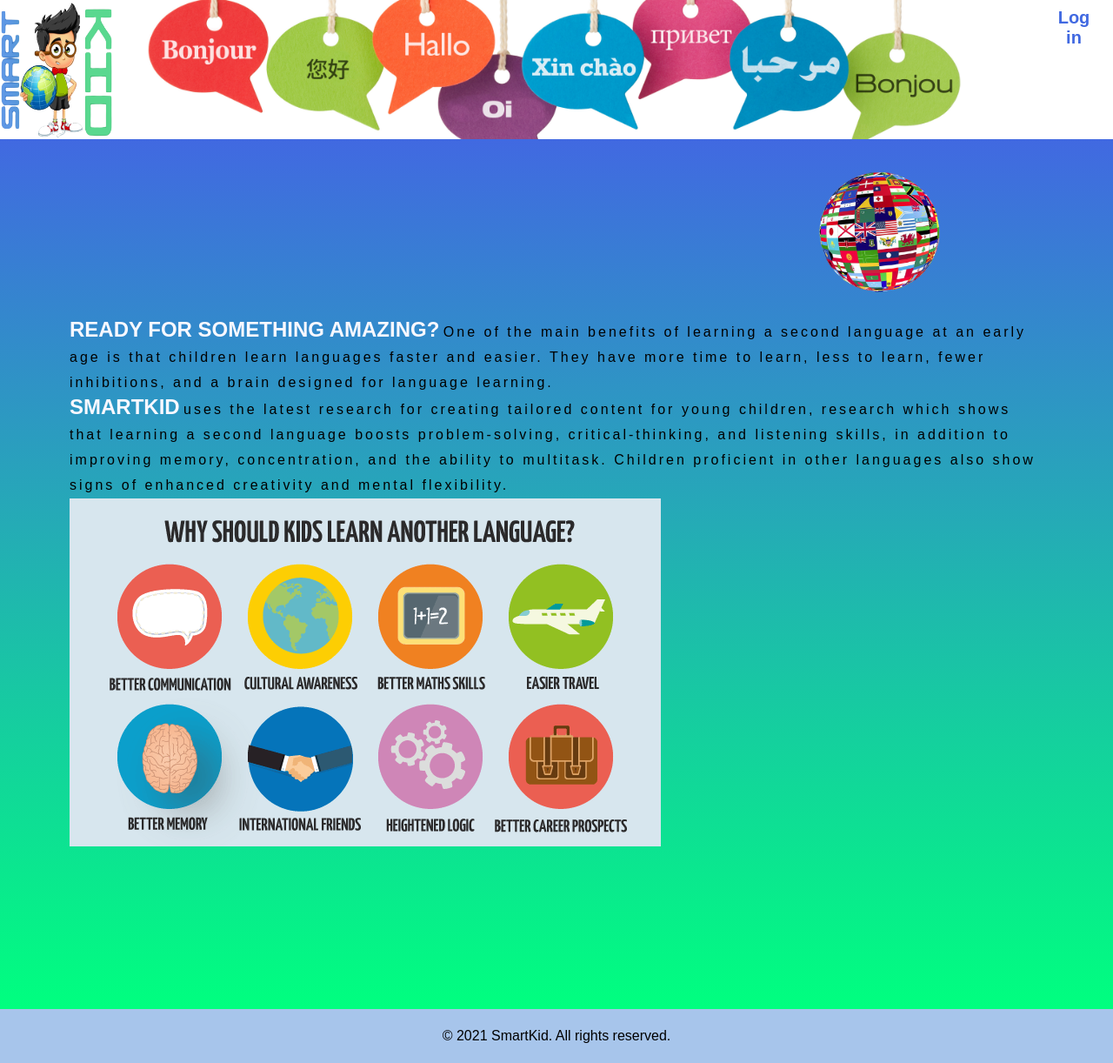
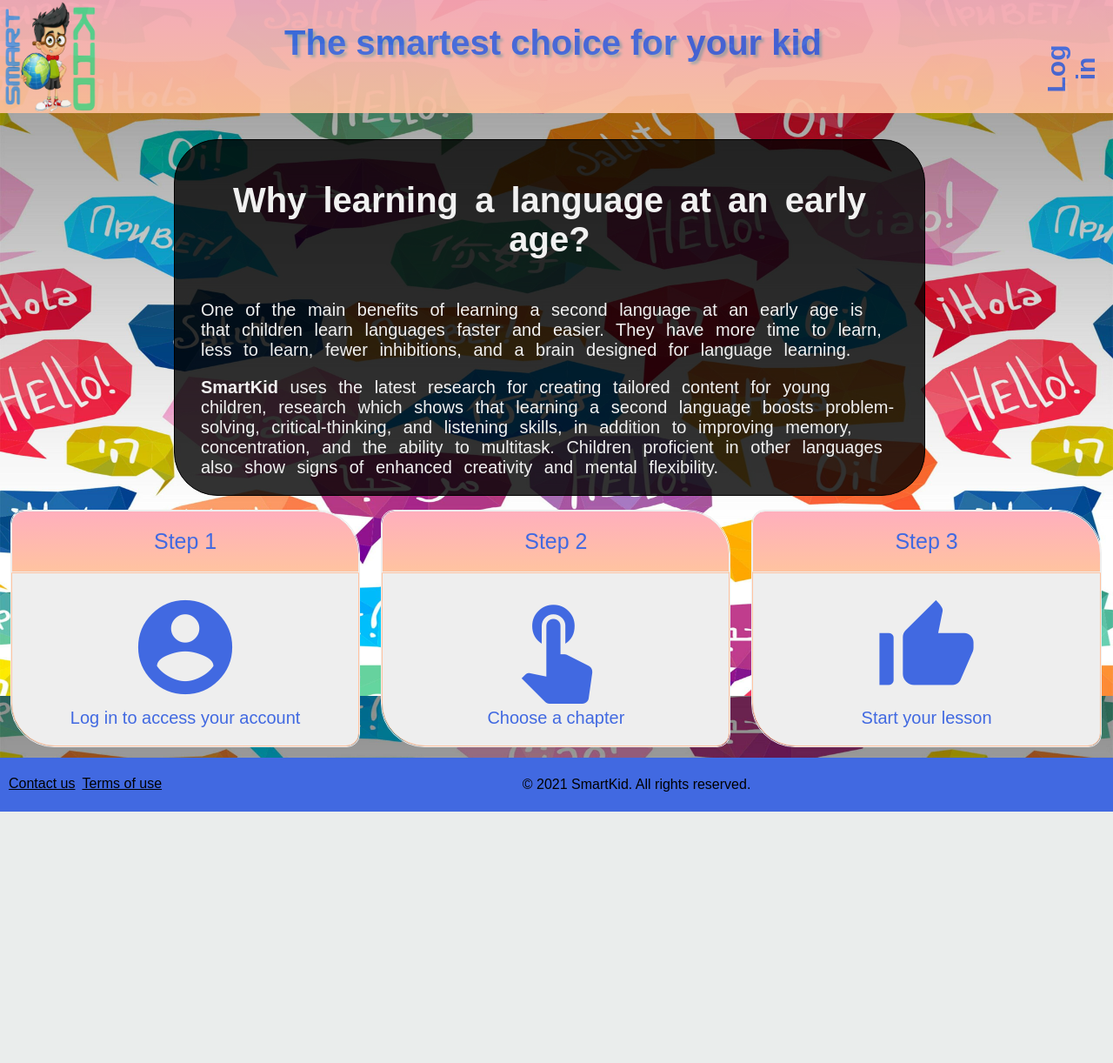
Before and after one commit to cristianlucian/smartkid2, a PHP site: page /login.html in a window 1280 px wide. Shown: the whole page at 87% size. After the commit the page ends 933 px from the top, so only its background shows below. Run offline with PHP 8.4, Linux system fonts and the light colour scheme.

Commit message:
second week

```diff
--- a/login.html
+++ b/login.html
@@ -4,172 +4,362 @@
   <title>SmartKid</title>
   <meta charset="utf-8">
   <meta name="viewport" content="width=device-width, initial-scale=1">
-<link rel="stylesheet" href="https://cdnjs.cloudflare.com/ajax/libs/font-awesome/4.7.0/css/font-awesome.min.css">
+  <link rel="stylesheet" href="https://fonts.googleapis.com/icon?family=Material+Icons">
+
   <style>
   * {
     box-sizing: border-box;
-  font-family: Arial, Helvetica, sans-serif;
   }
 
   body {
     margin: 0;
     font-family: Arial, Helvetica, sans-serif;
+    background-color: #eee;
+    background-image: url("background1.jpg");
+    background-repeat: no-repeat;
+    background-attachment: fixed;
+    background-size: 100% 100%;
   }
 
   .container {
-  height: 160px;
-  background-image: url("banner1.jpg");
-  background-position: center;
-  background-repeat: no-repeat;
-  background-size: 80%;
+    height: 130px;
+    background-image: linear-gradient(180deg, #ffafbd, #ffc3a0);
+    opacity: 0.9;
     display: -webkit-box;
-  display: -ms-flexbox;
     display: flex;
-  -ms-flex-wrap: wrap;
     flex-wrap: wrap;
+    -webkit-box-pack: justify;
+    justify-content: space-between;
   }
 
   .container .logo {
     max-width: 250px;
     float:left;
+    padding-left: 5px;
   }
 
-.container .logo a {
-  display: -webkit-box;
-  display: -ms-flexbox;
-  display: flex;
-  -ms-flex-wrap: wrap;
-  flex-wrap: wrap;
-  height: 160px;
+  .container .logo img {
+    max-width: 100%;
+    max-height: 130px;
   }
 
-.container .logo a img {
-  max-width: 100%;
-  max-height: 160px;
+  .container h1 {
+    font-size: 40px;
+    font-weight: 800;
+    text-align: center;
+    color: RoyalBlue;
+    text-shadow: 3px 3px 3px #ababab;
   }
 
-.container .login{
-  width: 90px;
+  .container #login{
+    width: 120px;
+    height: 260px;
     float:right;
     position: relative;
   }
 
-.container .login button {
+  .container #login button {
     float: right;
-  padding: 10px;
-  background-color: Transparent;
-  margin: 0;
+    background-color: transparent;
     position: absolute;
-  top: 20%;
-  left: 50%;
-  -ms-transform: translate(-50%, -50%);
+    top: 17%;
+    left: 20%;
     transform: translate(-50%, -50%);
-  font-size: 20px;
+    transform:rotate(-90deg);
+    -webkit-transform:rotate(-90deg);
+    text-align: center;
+    font-size: 30px;
     font-weight: 900;
     color: RoyalBlue;
     border: none;
     cursor: pointer;
   }
 
-.container .login button:hover {
+  .container #login button:hover {
+    color: white;
+    text-shadow: 2px 2px 4px #000000;
+  }
+
+  .form-popup {
+    display: none;
+    position: relative;
+    max-width: 300px;
+    margin-top: 0px;
+    border: none;
+    background-color: transparent;
+  }
+
+  .form-inline {
+    background-color: transparent;
+    display: flex;
+    flex-direction: column;
+    align-items: center;
+  }
+
+  .form-inline input {
+    vertical-align: middle;
+    margin: 5px 10px 5px 0;
+    padding: 7px;
+    width: 70%;
+    color:RoyalBlue;
+    font-weight: 700;
+    font-size: 18px;
+    letter-spacing: 1px;
+    background: rgba(136, 126, 126, 0.04);
+    border: none;
+    border-radius: 40px;
+    outline: none;
+    box-sizing: border-box;
+    border: 2px solid rgba(0, 0, 0, 0.02);
+    text-align: center;
+  }
+
+  .form-inline input:focus {
+    border: 2px solid rgba(0, 0, 0, 0.18);
+  }
+
+  .form-inline button {
+    background-color: transparent;
+    text-align: center;
+    font-size: 20px;
+    font-weight: 700;
+    color: RoyalBlue;
+    border: none;
+    cursor: pointer;
+  }
+
+  .form-inline button:hover {
     color: white;
     text-shadow: 2px 2px 4px #000000;
   }
 
   .content {
-  background-color: #709fb0;
-  padding-left: 80px;
-  padding-right: 80px;
-  padding-top: 5px;
-  height: 1000px;
-  background-image: linear-gradient(180deg, RoyalBlue, SpringGreen);
+    display: inline-block;
+    padding-top: 30px;
+    padding-left: 200px;
   }
 
-.ball {
-  width: 200px;
-  height: 200px;
-  background-image: url("logo11.png");
-  background-position: center;
-  background-repeat: no-repeat;
-  background-size: 100%;
-  position: relative;
-  animation: myfirst 30s 10;
-  animation-direction: alternate;
+  .text-block {
+    border: 1px solid black;
+    border-radius: 50px;
+    background-color: rgba(0, 0, 0, 0.8);
+    max-width: 80%;
+    font-size: 20px;
+    color: #f1f1f1;
+    word-spacing: 8px;
+    overflow: auto;
+    padding-top: 20px;
+    padding-left: 30px;
+    padding-right: 30px;
   }
 
-.content h2 {
-  text-transform: uppercase;
-  display: inline;
-  color: GhostWhite;
+  .text-block h1 {
+    text-align: center;
+    padding-bottom: 20px;
   }
 
-.content p {
-  text-indent: 50px;
-  text-align: justify;
-  letter-spacing: 3px;
-  display: inline;
-  line-height: 1.8;
+  .columns {
+    position: relative;
+    float: left;
+    width: 33.3%;
+    padding: 12px;
   }
 
-.content img {
-  width: auto;
-  height: auto;
-  left, right: 0;
+  .columns .steps {
+    list-style-type: none;
+    border: 1px solid #eee;
+    border-radius: 15px 50px;
+    margin: 0;
+    padding: 0;
+    -webkit-transition: 0.3s;
+    transition: 0.3s;
+  }
+
+  .columns .steps .header {
+    background-image: linear-gradient(180deg, #ffafbd, #ffc3a0);
+    border: 1px solid #eee;
+    border-radius: 15px 50px 0px 0px;
+    color: RoyalBlue;
+    font-size: 25px;
+  }
+
+  .columns .steps li {
+    padding: 20px;
+    color: RoyalBlue;
+    font-weight: 500;
+    text-align: center;
+  }
+
+  .columns .steps .details {
+    background-color: #eee;
+    border: 1px solid #ffc3a0;
+    border-radius: 0px 0px 15px 50px;
+    font-size: 20px;
+  }
+
+  .material-icons {
+    font-size: 130px;
   }
 
   .footer {
-  background-color: #a7c5eb;
+    top: 20px;
+    left: 0;
+    bottom: 0;
+    background-color: RoyalBlue;
     padding: 6px;
+    display: inline-block;
+    width: 100%;
+  }
+
+  .footer a {
+    float: left;
+    padding: 4px;
+    padding-top: 15px;
+    text-align: center;
+    color: black;
+  }
+
+  .footer a:hover {
+    color: white;
   }
 
   .footer p {
     text-align: center;
   }
 
-@keyframes myfirst {
-  0%   { left: 0px; top: 0px;}
-  50%  { left: 960px; top: 0px;}
-  100% { left: 0px; top: 0px;}
+
+
+  @media only screen and (max-width: 600px) {
+
+    .container h1 {
+      display: none;
     }
 
-@media only screen and (min-width: 450px) {
-  .container {
-    -webkit-box-pack: justify;
-    -ms-flex-pack: justify;
-    justify-content: space-between;
+    .container #login button {
+      font-size: 20px;
+      left: 35%;
     }
 
-  .container .logo {
-    -webkit-box-flex: 1;
-    -ms-flex: 1;
-    flex: 1;
+    .form-inline input {
+      font-size: 14px;
     }
+
+    .form-inline button {
+      font-size: 14px;
+      padding-top: 10px;
     }
+
+    .content {
+      padding-top: 10px;
+      padding-left: 50px;
+    }
+
+    .text-block {
+      max-width: 90%;
+      font-size: 14px;
+      padding-top: 5px;
+      padding-left: 13px;
+      padding-right: 13px;
+      word-spacing: 4px;
+    }
+
+    .text-block h1{
+      font-size: 17px;
+      padding-bottom: 10px;
+    }
+
+    .columns {
+      width: 90%;
+      padding-left: 60px;
+    }
+
+    .columns .steps .header {
+      font-size: 17px;
+    }
+
+    .columns .steps .details {
+      font-size: 14px;
+    }
+
+    .material-icons {
+      font-size: 80px;
+    }
+
+    .footer {
+      font-size: 12px;
+    }
+
+    .footer a {
+      width: 100%;
+      padding: 3px;
+    }
+
+  }
+
 </style>
+
+<script>
+
+function openForm() {
+  document.getElementById("myForm").style.display = "block";
+}
+
+function hideButton() {
+  document.getElementById("login").style.display = "none";
+}
+
+</script>
+
 </head>
+
 <body>
-
   <div class="container">
     <div class="logo">
-          <a href="#"><img src="logo4.png" alt="logo"></a>
+      <a href="login.html"><img src="logo4.png" alt="logo"></a>
     </div>
-      <div class="login">
-          <button type="submit">Log in</button>
+    <h1>The smartest choice for your kid</h1>
+    <div id="login" onclick="hideButton()">
+      <button type="submit" onclick="openForm()">Log in</button>
+    </div>
+    <div class="form-popup" id="myForm">
+      <form class="form-inline" action="website.php">
+        <input type="username" id="username" placeholder="Username" name="username">
+        <input type="password" id="pwd" placeholder="Password" name="password">
+        <button type="submit">Let me in</button>
+      </form>
     </div>
   </div>
 
   <div class="content">
-  <div class="ball">
-
-  </div>
-  <div class="writing">
-    <h2>Ready for something amazing?</h2> <p>One of the main benefits of learning a second language at an early age is that children learn languages faster and easier. They have more time to learn, less to learn, fewer inhibitions, and a brain designed for language learning.</p><br>
-    <h2>SmartKid</h2> <p>uses the latest research for creating tailored content for young children, research which shows that learning a second language boosts problem-solving, critical-thinking, and listening skills, in addition to improving memory, concentration, and the ability to multitask. Children proficient in other languages also show signs of enhanced creativity and mental flexibility.</p><br>
-    <img src="benefits.png" alt="Kid" />
+    <div class="text-block">
+      <h1>Why learning a language at an early age?</h1>
+      <p>One of the main benefits of learning a second language at an early age is that children learn languages faster and easier. They have more time to learn, less to learn, fewer inhibitions, and a brain designed for language learning.</p>
+      <p><b>SmartKid</b> uses the latest research for creating tailored content for young children, research which shows that learning a second language boosts problem-solving, critical-thinking, and listening skills, in addition to improving memory, concentration, and the ability to multitask. Children proficient in other languages also show signs of enhanced creativity and mental flexibility.</p>
     </div>
   </div>
+    <div class="columns">
+      <ul class="steps">
+        <li class="header">Step 1</li>
+        <li class="details"><i class="material-icons">account_circle</i><br>Log in to access your account</li>
+      </ul>
+    </div>
+    <div class="columns">
+      <ul class="steps">
+        <li class="header">Step 2</li>
+        <li class="details"><i class="material-icons">touch_app</i><br>Choose a chapter</li>
+      </ul>
+    </div>
+    <div class="columns">
+      <ul class="steps">
+        <li class="header">Step 3</li>
+        <li class="details"><i class="material-icons">thumb_up_alt</i><br>Start your lesson</li>
+      </ul>
+    </div>
+
 
   <div class="footer">
+    <a href="#">Contact us</a>
+    <a href="#">Terms of use</a>
     <p>© 2021 SmartKid. All rights reserved.</p>
   </div>
 
```
Also changed, not shown: website.php (+4 -4 lines), background.jpg (added), background1.jpg (added), background2.jpg (added), banner.png (added), log.PNG (added). Lines whose indentation alone changed are shown as unchanged.
